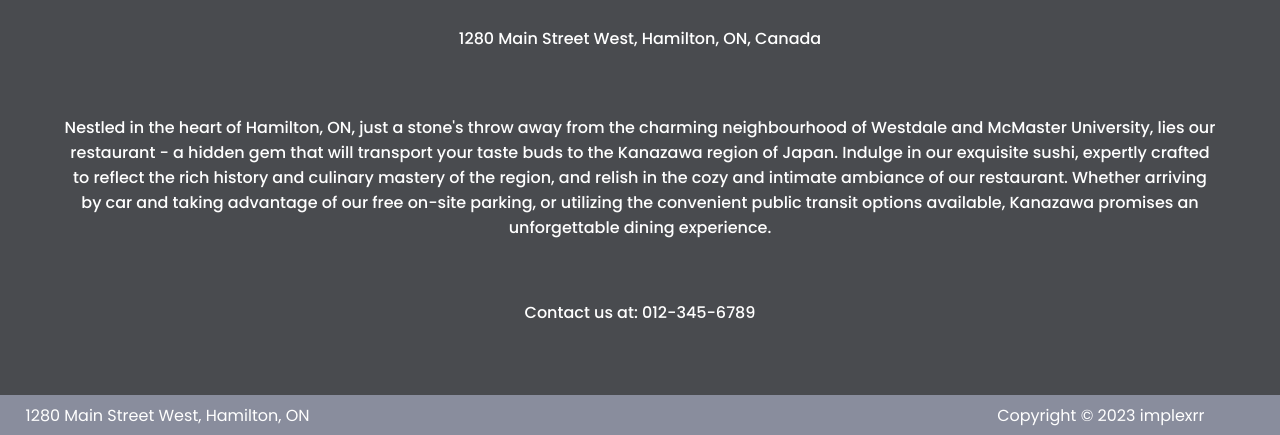
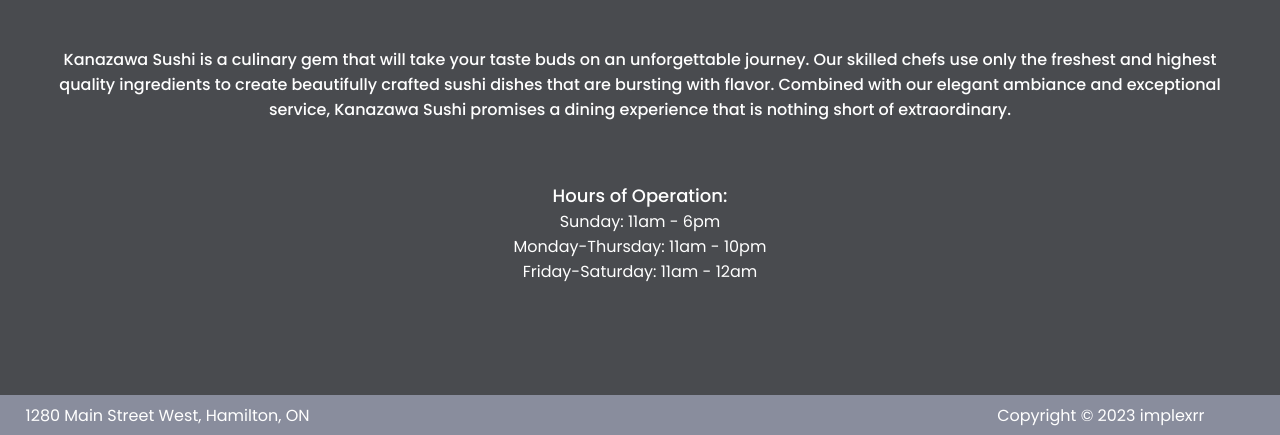
Before and after one commit to implexrr/kanazawa-sushi, a plain HTML site: page index.html in a window 1280 px wide. Shown: the part 365-800 px from the top of the page. Drawn offline with Linux system fonts and the light colour scheme.

```diff
--- a/index.html
+++ b/index.html
@@ -6,7 +6,7 @@
     <link rel="preconnect" href="https://fonts.googleapis.com">
     <link rel="preconnect" href="https://fonts.gstatic.com" crossorigin>
     <link href="https://fonts.googleapis.com/css2?family=Poppins:ital,wght@0,100;0,200;0,300;0,400;0,500;0,600;0,700;0,800;0,900;1,100;1,200;1,300;1,400;1,500;1,600;1,700;1,800;1,900&display=swap" rel="stylesheet">
-    <link rel="stylesheet" href="contact.css">
+    <link rel="stylesheet" href="homepage.css">
     <link rel="icon" href="/src/assets/images/kanazawa-icon.ico">
   </head>
   <body>
@@ -19,14 +19,21 @@
         </div>
       </div>
       <div id="main-content">
-          <div id="map-pic"></div>
-          <div id="map-address">1280 Main Street West, Hamilton, ON, Canada</div>
-          <div id="map-description">
-            Nestled in the heart of Hamilton, ON, just a stone's throw away from the charming neighbourhood of Westdale and McMaster University, lies our restaurant - a hidden gem that will transport your taste buds to the Kanazawa region of Japan.
-            Indulge in our exquisite sushi, expertly crafted to reflect the rich history and culinary mastery of the region, and relish in the cozy and intimate ambiance of our restaurant.
-            Whether arriving by car and taking advantage of our free on-site parking, or utilizing the convenient public transit options available, Kanazawa promises an unforgettable dining experience.
+        <div id="marketing-box">
+          <div id="hero">Kanazawa Sushi</div>
+          <div id="slogan">Flavor Meets Elegance: Experience the Art of Sushi</div>
+          <div id="spiel">
+            Kanazawa Sushi is a culinary gem that will take your taste buds on an unforgettable journey.
+            Our skilled chefs use only the freshest and highest quality ingredients to create beautifully crafted sushi dishes that are bursting with flavor.
+            Combined with our elegant ambiance and exceptional service, Kanazawa Sushi promises a dining experience that is nothing short of extraordinary.
           </div>
-          <div id="contact-info">Contact us at: 012-345-6789</div>
+          <div id="hours">
+            <div class="title">Hours of Operation:</div>
+            <div class="days">Sunday: 11am - 6pm</div>
+            <div class="days">Monday-Thursday: 11am - 10pm</div>
+            <div class="days">Friday-Saturday: 11am - 12am</div>
+          </div>
+        </div>
       </div>
       <div id="footer">
         <div id="location">1280 Main Street West, Hamilton, ON</div>
```
